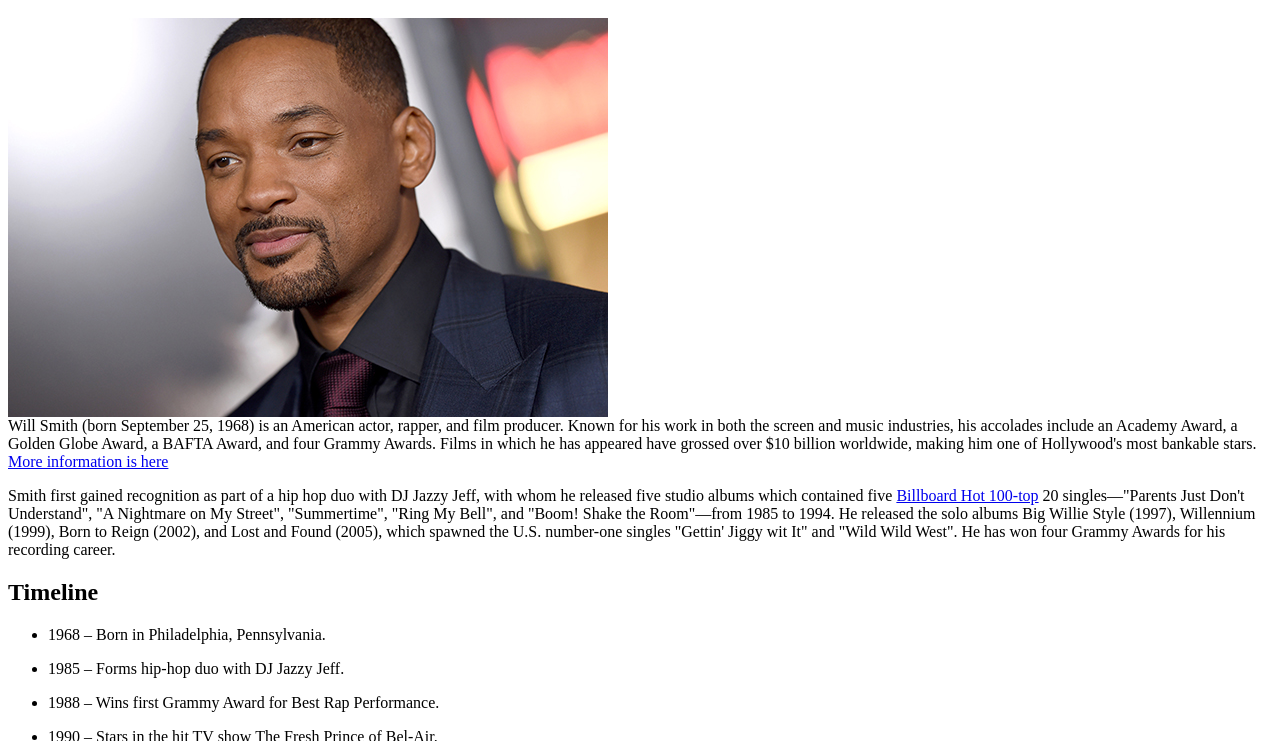
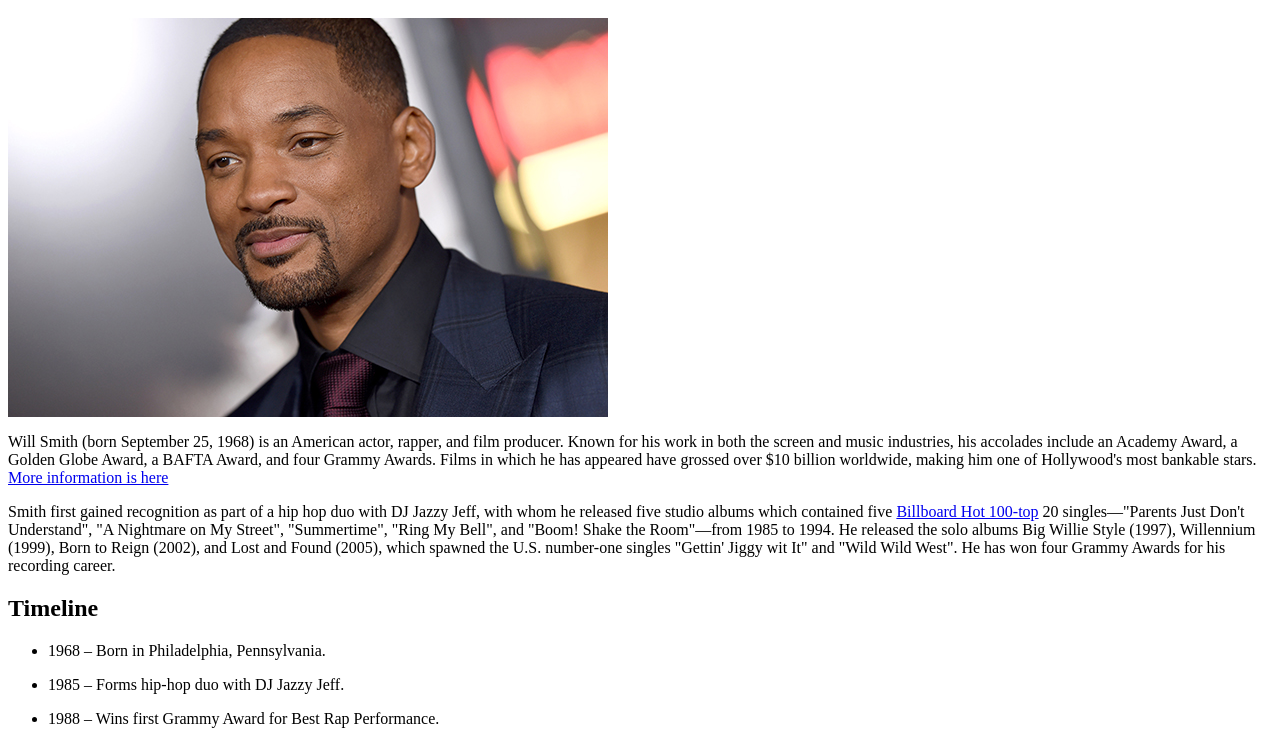
Before and after one commit to stasia-zal/Famous, a plain HTML site: page index.html in a window 1280 px wide. Shown: the part 48-789 px from the top of the page. Drawn offline with Linux system fonts and the light colour scheme.

Commit message:
Update index.html

```diff
--- a/index.html
+++ b/index.html
@@ -1,7 +1,8 @@
 <h1 id="will-smith">Will Smith</h1>
 <p><img src="will.jpg" alt="Will Smith"><br>
-Will Smith (born September 25, 1968) is an American actor, rapper, and film producer. Known for his work in both the screen and music industries, his accolades include an Academy Award, a Golden Globe Award, a BAFTA Award, and four Grammy Awards. Films in which he has appeared have grossed over $10 billion worldwide, making him one of Hollywood&#39;s most bankable stars. <a href="https://en.wikipedia.org/wiki/Will_Smith">More information is here</a></p>
+<p></p>Will Smith (born September 25, 1968) is an American actor, rapper, and film producer. Known for his work in both the screen and music industries, his accolades include an Academy Award, a Golden Globe Award, a BAFTA Award, and four Grammy Awards. Films in which he has appeared have grossed over $10 billion worldwide, making him one of Hollywood&#39;s most bankable stars. <a href="https://en.wikipedia.org/wiki/Will_Smith">More information is here</a></p>
 <p>Smith first gained recognition as part of a hip hop duo with DJ Jazzy Jeff, with whom he released five studio albums which contained five <a href="https://www.billboard.com/charts/hot-100/">Billboard Hot 100-top</a> 20 singles—&quot;Parents Just Don&#39;t Understand&quot;, &quot;A Nightmare on My Street&quot;, &quot;Summertime&quot;, &quot;Ring My Bell&quot;, and &quot;Boom! Shake the Room&quot;—from 1985 to 1994. He released the solo albums Big Willie Style (1997), Willennium (1999), Born to Reign (2002), and Lost and Found (2005), which spawned the U.S. number-one singles &quot;Gettin&#39; Jiggy wit It&quot; and &quot;Wild Wild West&quot;. He has won four Grammy Awards for his recording career.</p>
+</p>
 <h2 id="timeline">Timeline</h2>
 <ul>
 <li><p>1968 – Born in Philadelphia, Pennsylvania.</p>
```
